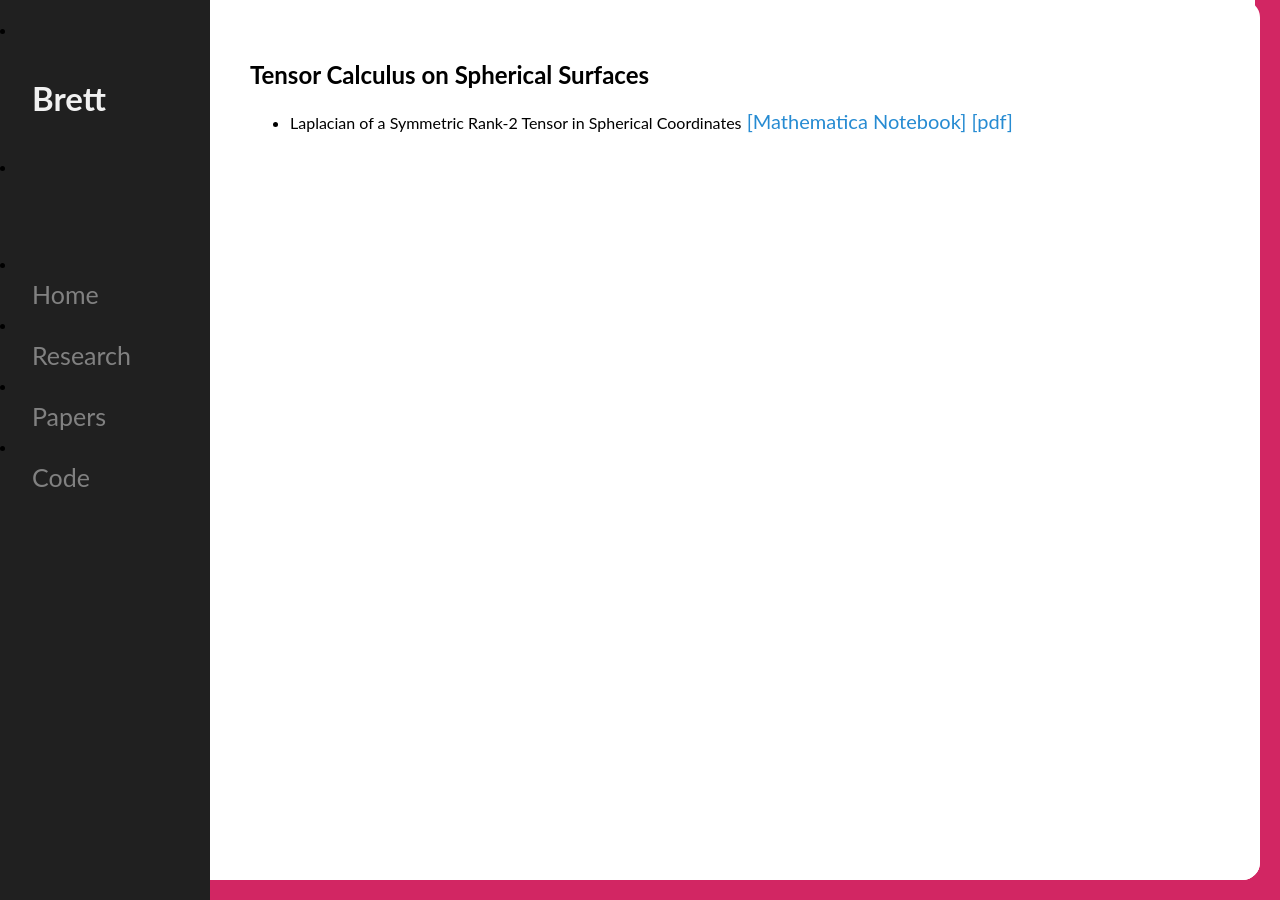
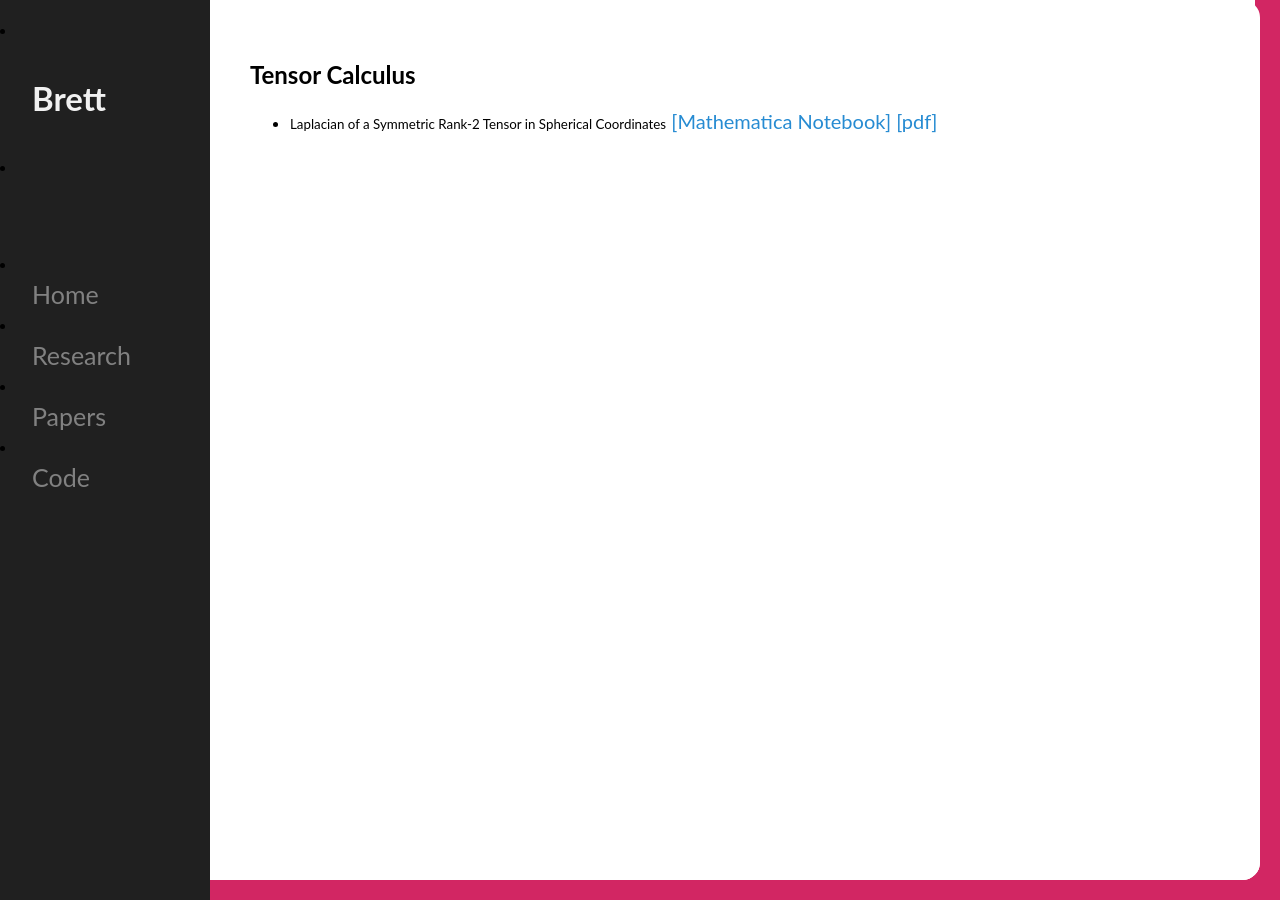
Before and after one commit to mckimb/mckimb.github.io, a Jekyll site: the page built from code/index.html, in a window 1280 px wide. Built offline with Jekyll 4.4.1, drawn with Linux system fonts in a browser that asks for light colours.

Commit message:
Update index.html

```diff
--- a/code/index.html
+++ b/code/index.html
@@ -3,8 +3,8 @@ layout: default
 title: Code
 ---
 <div class="blurb">
-	<h2>Tensor Calculus on Spherical Surfaces</h2>
+	<h2>Tensor Calculus</h2>
 	<UL>
-	<li>Laplacian of a Symmetric Rank-2 Tensor in Spherical Coordinates<a href="/code/tensor_laplacian_me.nb">   [Mathematica Notebook]</a><a href="/papers/Laplacian_of_tensor_spherical_coordinates.pdf">  [pdf]</a>
+	<p><small><li>Laplacian of a Symmetric Rank-2 Tensor in Spherical Coordinates<a href="/code/tensor_laplacian_me.nb">   [Mathematica Notebook]</a><a href="/papers/Laplacian_of_tensor_spherical_coordinates.pdf">  [pdf]</a></small></p>
 	</UL>
 </div><!-- /.blurb -->
```
